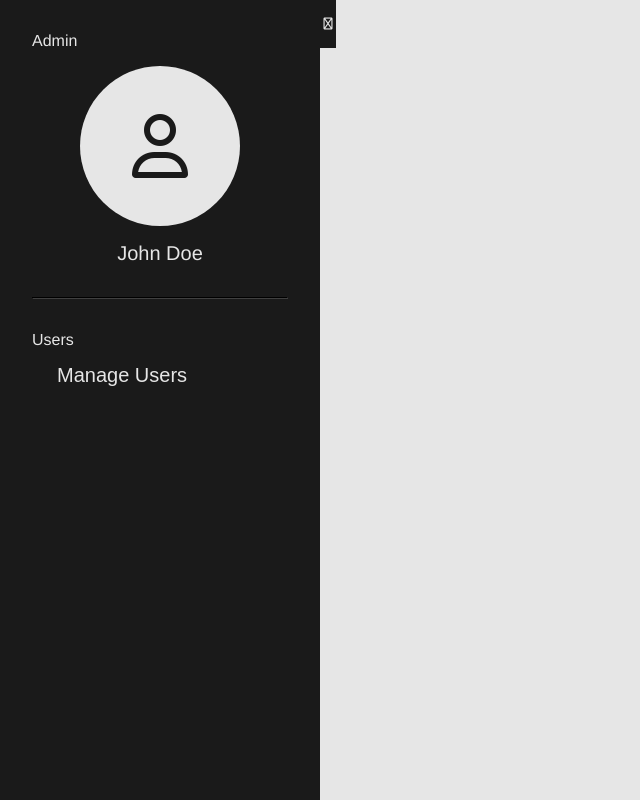
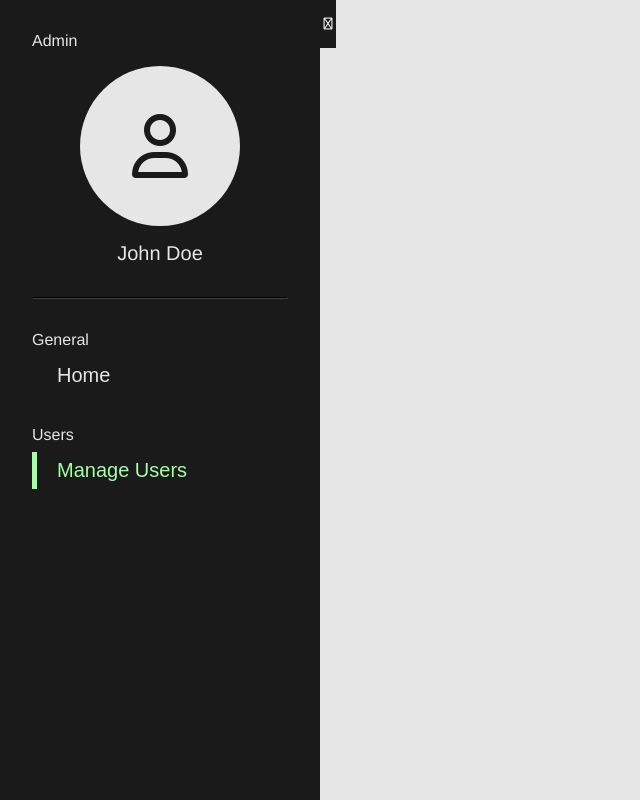
Before and after one commit to peterRomanDev/determine-nationality-app, a plain HTML site: page index.html in a window 1280 px wide. Both pictures are taken after a click on the button "Manage Users". Shown: the whole page, without its empty margins (0-640 px from the left). Drawn offline with Linux system fonts and the light colour scheme.

Commit message:
Highlight clicked button in the dashboard

```diff
--- a/index.html
+++ b/index.html
@@ -23,6 +23,12 @@
             <hr class="dashboard-divider">
             <div class="dashboard--options">
                 <div class="dashboard__options-details">
+                    <h2 class="dashboard__options-heading dashboard-heading">General</h2>
+                    <div class="dashboard__options-btns">
+                        <button class="dashboard__options-btn">Home</button>
+                    </div>
+                </div>
+                <div class="dashboard__options-details">
                     <h2 class="dashboard__options-heading dashboard-heading">Users</h2>
                     <div class="dashboard__options-btns">
                         <button class="dashboard__options-btn">Manage Users</button>
--- a/scripts/app.js
+++ b/scripts/app.js
@@ -11,6 +11,11 @@ dashboardWrapper.addEventListener('click', e => {
             dashboardWrapper.classList.add('dashboard-hidden');
             dashboardTooltip.textContent = 'Show Dashboard';
         }
+    } else if(e.target.classList.contains('dashboard__options-btn')) {
+        const dashboardOptionsBtns = document.querySelectorAll('.dashboard__options-btn');
+
+        dashboardOptionsBtns.forEach(btn => btn.classList.remove('dashboard-option-active'));
+        e.target.classList.add('dashboard-option-active');
     }
 });
 
--- a/stylesheets/style.css
+++ b/stylesheets/style.css
@@ -111,27 +111,22 @@ body {
 .dashboard__options-btn {
     width: 100%;
     padding: 0.35em 1em;
-    border-top: 0;
-    border-right: 0;
-    border-bottom: 0;
-    border-left: 5px solid var(--clr-grey-500);
+    border: 0;
+    box-shadow: -5px 0 0 0 var(--clr-grey-500);
 
     background-color: transparent;
     color: inherit;
     font-size: var(--fs-200);
     text-align: start;
 
-    transition: color 125ms ease-out;
+    transition:
+        color 125ms ease-out,
+        box-shadow 125ms ease-out;
 }
 
 .dashboard__options-btn:hover {
     color: var(--clr-accent-green);
     cursor: pointer;
-}
-
-.dashbord-option-active {
-    border-left: 5px solid var(--clr-accent-green);
-    color: var(--clr-accent-green);
 }
 
 .dashboard--btn-toggle {
@@ -193,6 +188,11 @@ body {
     gap: 0.5rem;
 }
 
+.dashboard__options-btn {
+    position: relative;
+    left: 5px;
+}
+
 .dashboard__admin-img {
     display: flex;
     align-items: center;
@@ -203,11 +203,6 @@ body {
     display: flex;
     align-items: center;
     justify-content: center;
-}
-
-/* dashboard functionality */
-.dashboard-hidden {
-    transform: translateX(calc(var(--dashboard-width) * -1));
 }
 
 /* general styles */
@@ -226,6 +221,15 @@ body {
 
 .transparent {
     opacity: 0;
+}
+
+.dashboard-option-active {
+    box-shadow: -5px 0 0 0 var(--clr-accent-green);
+    color: var(--clr-accent-green);
+}
+
+.dashboard-hidden {
+    transform: translateX(calc(var(--dashboard-width) * -1));
 }
 
 /* debugging classes */
```
Also changed, not shown: README.md.
